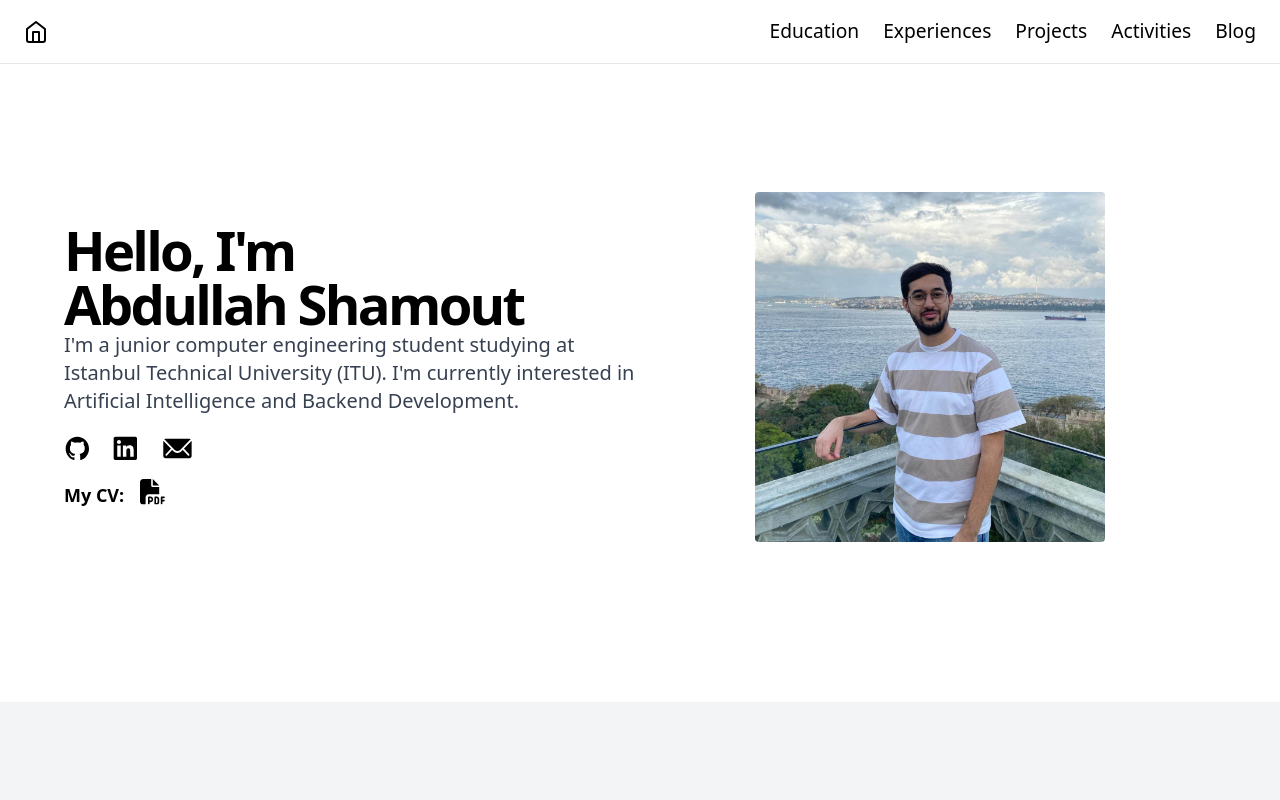
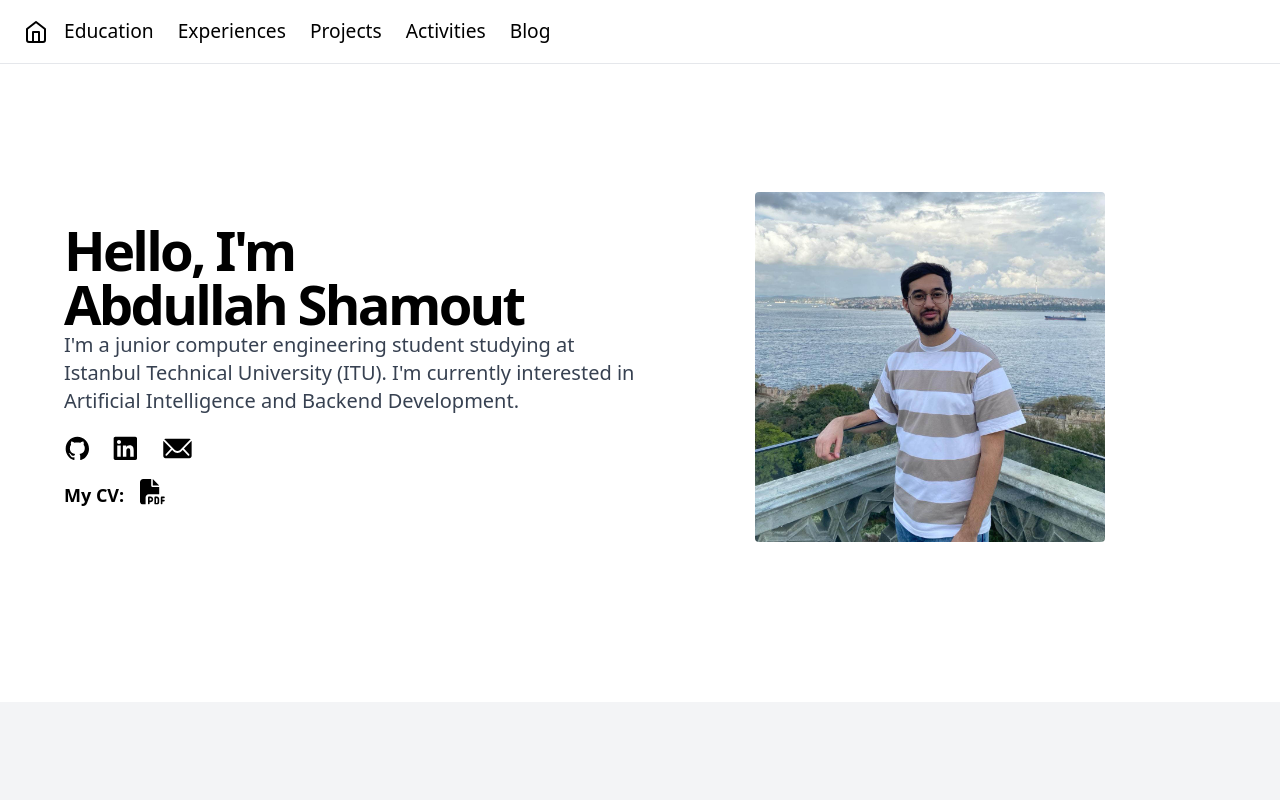
Before and after one commit to AbdullahSh20/AbdullahSh20.github.io, a React (Vite) app: page / in a window 1280 px wide. Shown: the top 800 px of the page. Built offline with nearby package versions, Linux system fonts and the light colour scheme.

Commit message:
navbar update

```diff
--- a/public/src/components/Navbar.jsx
+++ b/public/src/components/Navbar.jsx
@@ -9,17 +9,12 @@ function Navbar() {
     };
 
     return (
-        <header className="flex items-center h-16 px-4 border-b md:px-6 justify-between">
+        <header className="flex items-center h-16 px-4 border-b md:px-6">
             <Link to="/" className="flex items-center gap-2 text-lg font-semibold sm:text-base mr-4">
                 <HomeIcon className="h-6 w-6" />
                 <span className="sr-only">Home</span>
             </Link>
-            <div className="md:hidden">
-                <button onClick={toggleMenu} className="focus:outline-none">
-                    <MenuIcon className="h-6 w-6" />
-                </button>
-            </div>
-            <nav className={`fixed inset-0 bg-white z-10 p-4 pt-16 md:pt-0 md:relative md:p-0 md:bg-transparent transition-transform transform ${isMenuOpen ? 'translate-x-0' : '-translate-x-full'} md:translate-x-0`}>
+            <nav className={`fixed inset-0 bg-white z-10 p-4 pt-16 md:pt-0 md:relative md:p-0 md:bg-transparent transition-transform transform ${isMenuOpen ? 'translate-x-0' : '-translate-x-full'} md:translate-x-0 flex-grow`}>
                 <ul className="flex flex-col md:flex-row items-center gap-5 md:gap-6 text-sm lg:text-base font-medium">
                     <li>
                         <Link to="/education" className="navbar-link hover:underline text-base lg:text-custom" onClick={() => setIsMenuOpen(false)}>
@@ -48,6 +43,11 @@ function Navbar() {
                     </li>
                 </ul>
             </nav>
+            <div className="md:hidden ml-auto">
+                <button onClick={toggleMenu} className="focus:outline-none">
+                    <MenuIcon className="h-6 w-6" />
+                </button>
+            </div>
         </header>
     );
 }
```
